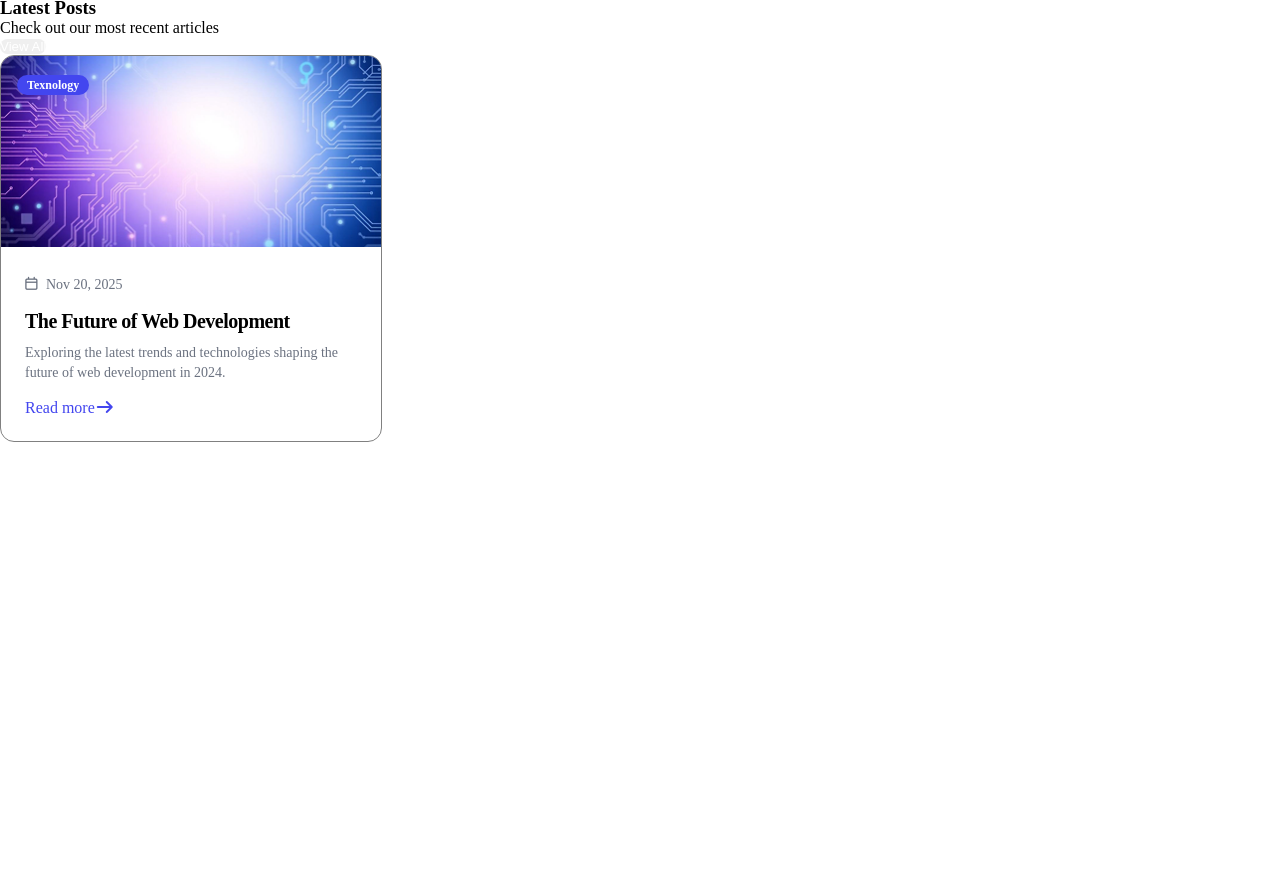
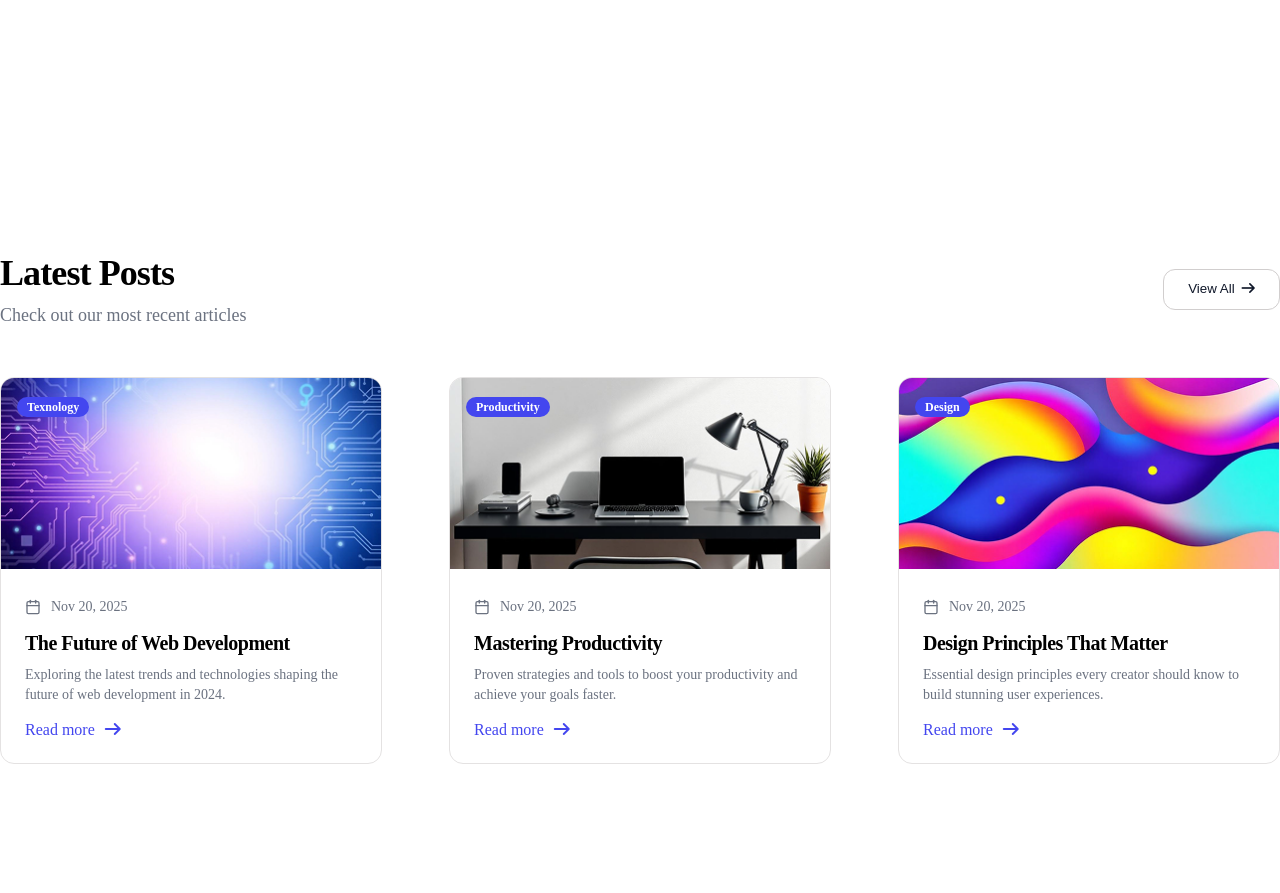
Before and after one commit to muhammadyoqubov70-ai/8-dars, a plain HTML site: page index.html in a window 1280 px wide. Shown: the part 1157-2050 px from the top of the page. Before the commit the page ends 1728 px from the top, so only its background shows below. Drawn offline with Linux system fonts and the light colour scheme.

Commit message:
edit main full

```diff
--- a/index.html
+++ b/index.html
@@ -101,25 +101,60 @@ management effortless and enjoyable.
           </div>
         </section>
 <section class="container">
-  <div>
-    <div>
-<h3>Latest Posts</h3>
+  <div class="vaas">
+  <div class="verty">
+<h3>Latest Posts </h3>
 <p>Check out our most recent articles</p>
+   </div>
 <div>
-  <button>View All</button>
+  <button class="verty2"> View All <i class="fa-solid fa-arrow-right"></i></button>
 </div>
-    </div>
+
+   </div>
+  <div class="main-rog">
+
     <div class="img-vertu">
      <img class="ret" src="./imgs/The Future of Web Development.png" alt="">
      <p class="texno">Texnology</p>
      <div class="img-vertu2">
-     <div class="img-vertu3"> <i class="fa-regular fa-calendar"></i> <span>Nov 20, 2025</span></div>
+     <div class="img-vertu3"><img src="./imgs/SVG.svg" alt=""> <span>Nov 20, 2025</span></div>
      <h4>The Future of Web Development</h4>
      <p class="samp">Exploring the latest trends and technologies
 shaping the future of web development in 2024.</p>
 <span class="vertu10">Read more</span><i class="fa-solid fa-arrow-right"></i>
 </div>
     </div>
+
+
+  <div class="img-vertu">
+     <img class="ret" src="./imgs/Mastering Productivity.png" alt="">
+     <p class="texno">Productivity</p>
+     <div class="img-vertu2">
+     <div class="img-vertu3"><img src="./imgs/SVG.svg" alt=""> <span>Nov 20, 2025</span></div>
+     <h4>Mastering Productivity</h4>
+     <p class="samp">Proven strategies and tools to boost your
+productivity and achieve your goals faster.</p>
+<span class="vertu10">Read more</span><i class="fa-solid fa-arrow-right"></i>
+</div>
+    </div>
+
+
+
+
+      <div class="img-vertu">
+     <img class="ret" src="./imgs/Design Principles That Matter.png" alt="">
+     <p class="texno">Design</p>
+     <div class="img-vertu2">
+     <div class="img-vertu3"><img src="./imgs/SVG.svg" alt=""> <span>Nov 20, 2025</span></div>
+     <h4>Design Principles That Matter</h4>
+     <p class="samp">Essential design principles every creator should
+know to build stunning user experiences.</p>
+<span class="vertu10">Read more</span><i class="fa-solid fa-arrow-right"></i>
+</div>
+    </div>
+
+
+
   </div>
 </section>
     </main>
--- a/main.css
+++ b/main.css
@@ -188,7 +188,7 @@ button {
   overflow: hidden;
   border-radius: 14px;
   width: 382px;
-  border: 1px solid gray;
+  border: 1px solid rgb(228, 226, 226);
   margin-bottom: 129px;
   transition:
     transform 0.3s linear,
@@ -236,9 +236,6 @@ button {
   font-size: 14px;
   font-weight: 400;
   padding-bottom: 12px;
-  i {
-    padding-right: 5px;
-  }
 }
 .fa-arrow-right {
   color: #4346ef;
@@ -257,3 +254,79 @@ button {
   color: white;
   background-color: #4346ef;
 }
+.img-vertu i {
+  padding-left: 10px;
+
+  transition: transform 0.7s ease-out;
+}
+.img-vertu:hover i {
+  transition: transform 0.7s ease;
+  transform: translate(10px);
+}
+.img-vertu3 {
+  display: flex;
+  align-items: center;
+  gap: 10px;
+  img {
+    width: 16px;
+    height: 16px;
+  }
+}
+.main-rog {
+  display: flex;
+  align-items: center;
+  justify-content: space-between;
+}
+.vaas {
+  padding-top: 256px;
+  display: flex;
+  align-items: center;
+  justify-content: space-between;
+  padding-bottom: 48px;
+}
+.verty {
+  h3 {
+    font-size: 36px;
+    line-height: 40px;
+    font-weight: 700;
+    letter-spacing: -0.9px;
+  }
+  p {
+    padding-top: 8px;
+
+    color: #6b7280;
+    line-height: 28px;
+    font-size: 18px;
+  }
+}
+.verty:hover p {
+  color: #4346ef;
+  transition: 0.1s;
+}
+
+.verty2 {
+  transform: translateY(-2px);
+  transition: transform 0.3s ease;
+  border-radius: 12px;
+  border: 1px solid rgb(209, 206, 206);
+  background-color: #ffffff;
+  padding: 11px 24px;
+  color: #0f1729;
+}
+.verty2:hover {
+  transform: translateY(-2px);
+  box-shadow: -1px 5px 13px -4px rgba(34, 60, 80, 0.71);
+}
+.verty2 i {
+  color: #0f1729;
+}
+.verty2 i {
+  padding-left: 3px;
+
+  transition: transform 0.7s ease-out;
+}
+
+.verty2:hover i {
+  transition: transform 0.7s ease;
+  transform: translate(5px);
+}
```
Also changed, not shown: imgs/SVG.svg (added), 2 other files.
